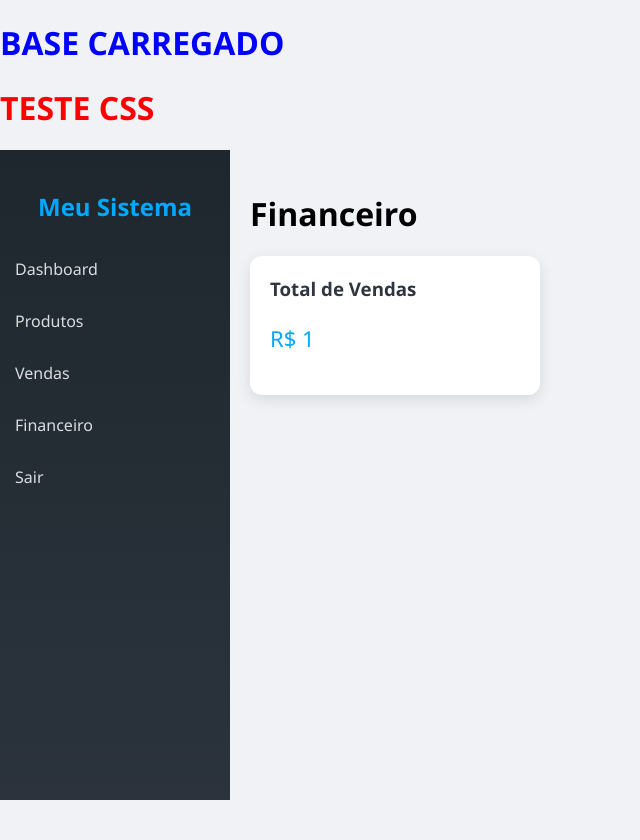
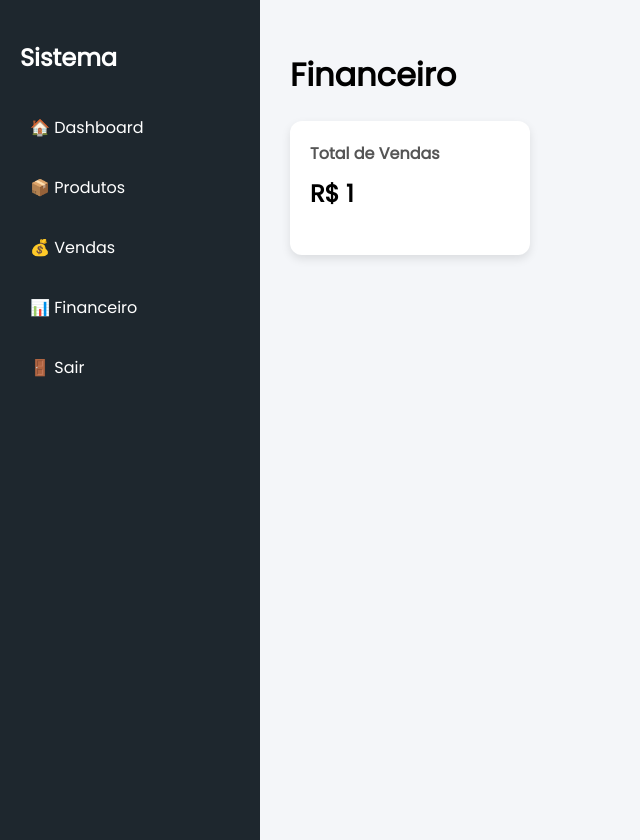
Before and after one commit to Vanin822/meu_app, a Flask app: template templates/financeiro.html in a window 1280 px wide. Shown: the whole page, without its empty margins (0-640 px from the left). Before the commit the page ends 800 px from the top, so only its background shows below. Run offline with Flask 3, Linux system fonts and the light colour scheme; the template is opened without the code that fills it: most values are stand-ins (such as "Sample title", 1, 10 or a date in 2020).

Commit message:
interface profissional

```diff
--- a/static/estilo.css
+++ b/static/estilo.css
@@ -1,112 +1,70 @@
+/* RESET */
 body {
     margin: 0;
-    font-family: 'Segoe UI', Arial, sans-serif;
-    background: #f1f2f6;
+    font-family: 'Poppins', sans-serif;
+    background: #f4f6f9;
 }
 
-/* MENU */
+/* LAYOUT */
+.layout {
+    display: flex;
+}
+
+/* SIDEBAR */
 .sidebar {
-    width: 230px;
+    width: 220px;
     height: 100vh;
-    background: linear-gradient(180deg, #1e272e, #2f3640);
-    position: fixed;
-    padding-top: 20px;
+    background: #1e272e;
+    color: white;
+    padding: 20px;
 }
 
 .sidebar h2 {
-    color: #00a8ff;
-    text-align: center;
+    margin-bottom: 30px;
 }
 
 .sidebar a {
     display: block;
-    color: #dcdde1;
-    padding: 15px;
+    color: white;
     text-decoration: none;
+    margin: 15px 0;
+    padding: 10px;
+    border-radius: 8px;
     transition: 0.3s;
 }
 
 .sidebar a:hover {
-    background: #353b48;
-    padding-left: 25px;
-    color: #00a8ff;
+    background: #485460;
 }
 
 /* CONTEÚDO */
-.content {
-    margin-left: 230px;
-    padding: 20px;
+.conteudo {
+    flex: 1;
+    padding: 30px;
 }
 
 /* CARDS */
 .cards {
     display: flex;
     gap: 20px;
-    flex-wrap: wrap;
 }
 
 .card {
     background: white;
     padding: 20px;
     border-radius: 12px;
-    width: 250px;
-    box-shadow: 0px 5px 15px rgba(0,0,0,0.1);
-    transition: 0.3s;
-}
-
-.card:hover {
-    transform: translateY(-5px);
+    width: 200px;
+    box-shadow: 0 4px 10px rgba(0,0,0,0.1);
 }
 
 .card h3 {
     margin: 0;
-    color: #2f3640;
+    font-size: 16px;
+    color: #555;
 }
 
 .card p {
-    font-size: 22px;
-    color: #00a8ff;
+    font-size: 24px;
+    font-weight: bold;
+    margin-top: 10px;
 }
-
-/* FORM */
-input {
-    padding: 10px;
-    margin: 5px;
-    border-radius: 6px;
-    border: 1px solid #ccc;
-}
-
-/* BOTÕES */
-button {
-    padding: 10px;
-    background: #00a8ff;
-    color: white;
-    border: none;
-    border-radius: 6px;
-    cursor: pointer;
-}
-
-button:hover {
-    background: #0097e6;
-}
-
-/* TABELA */
-table {
-    width: 100%;
-    border-collapse: collapse;
-    margin-top: 20px;
-    background: white;
-    border-radius: 10px;
-    overflow: hidden;
-}
-
-th {
-    background: #2f3640;
-    color: white;
-    padding: 12px;
-}
-
-td {
-    padding: 12px;
-    border-bottom: 1px solid #eee;
-}
--- a/templates/base.html
+++ b/templates/base.html
@@ -1,26 +1,36 @@
 <!DOCTYPE html>
-<html>
+<html lang="pt-br">
 <head>
+    <meta charset="UTF-8">
     <title>Sistema</title>
-    <link rel="stylesheet" href="{{ url_for('static', filename='estilo.css') }}">
+
+    <!-- Google Font -->
+    <link href="https://fonts.googleapis.com/css2?family=Poppins&display=swap" rel="stylesheet">
+
+    <!-- CSS -->
+    <link rel="stylesheet" href="{{ url_for('static', filename='css/estilo.css') }}">
 </head>
+
 <body>
 
-<h1 style="color:blue;">BASE CARREGADO</h1>
+<div class="layout">
 
-<h1 style="color:red;">TESTE CSS</h1>
+    <!-- MENU LATERAL -->
+    <aside class="sidebar">
+        <h2>Sistema</h2>
 
-<div class="sidebar">
-    <h2>Meu Sistema</h2>
-    <a href="/home">Dashboard</a>
-    <a href="/produtos">Produtos</a>
-    <a href="/colaborador">Vendas</a>
-    <a href="/financeiro">Financeiro</a>
-    <a href="/logout">Sair</a>
-</div>
+        <a href="/home">🏠 Dashboard</a>
+        <a href="/produtos">📦 Produtos</a>
+        <a href="#">💰 Vendas</a>
+        <a href="#">📊 Financeiro</a>
+        <a href="/logout">🚪 Sair</a>
+    </aside>
 
-<div class="content">
-    {% block conteudo %}{% endblock %}
+    <!-- CONTEÚDO -->
+    <main class="conteudo">
+        {% block conteudo %}{% endblock %}
+    </main>
+
 </div>
 
 </body>
--- a/templates/home.html
+++ b/templates/home.html
@@ -12,7 +12,7 @@
 
     <div class="card">
         <h3>Valor em Estoque</h3>
-        <p>R$ {{ valor_estoque }}</p>
+        <p>R$ {{ "%.2f"|format(valor_estoque).replace(".", ",") }}</p>
     </div>
 </div>
 
```
